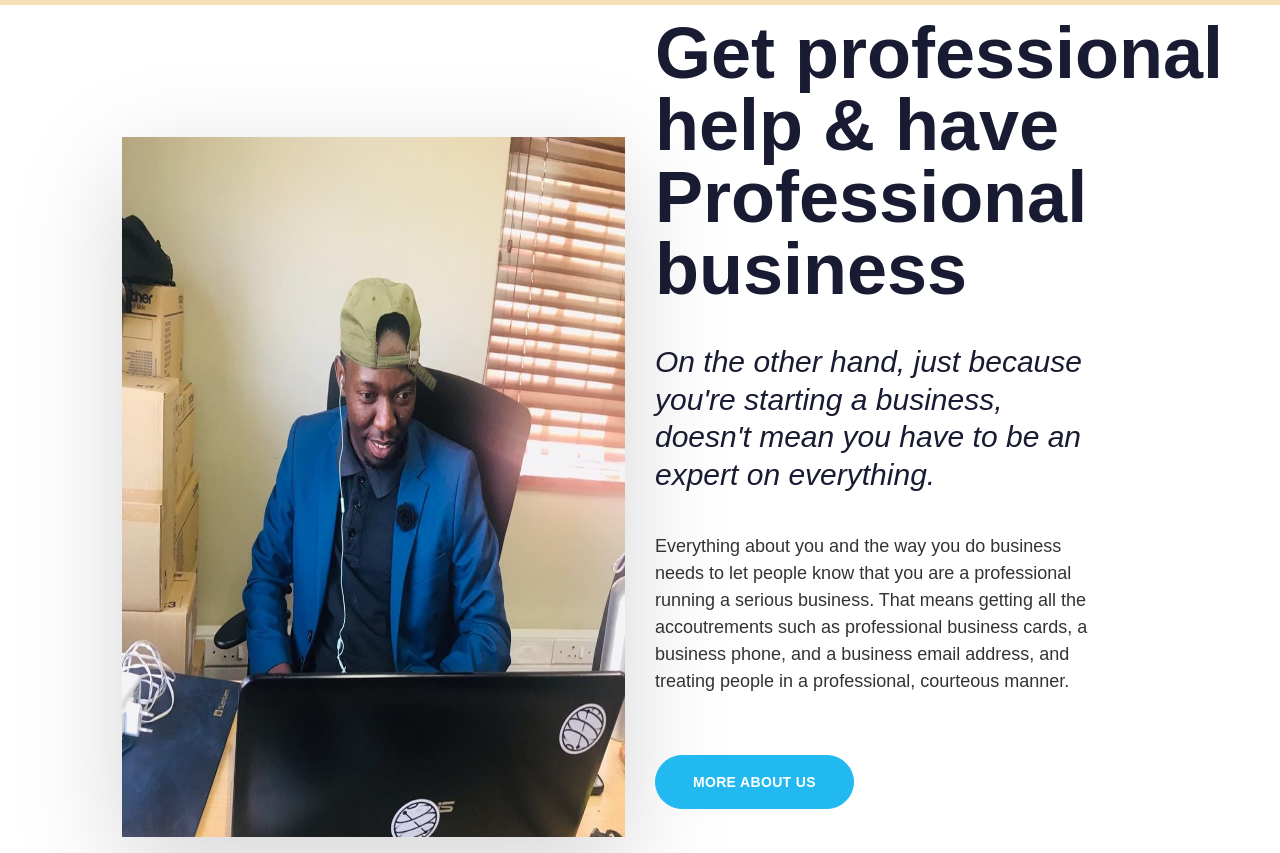
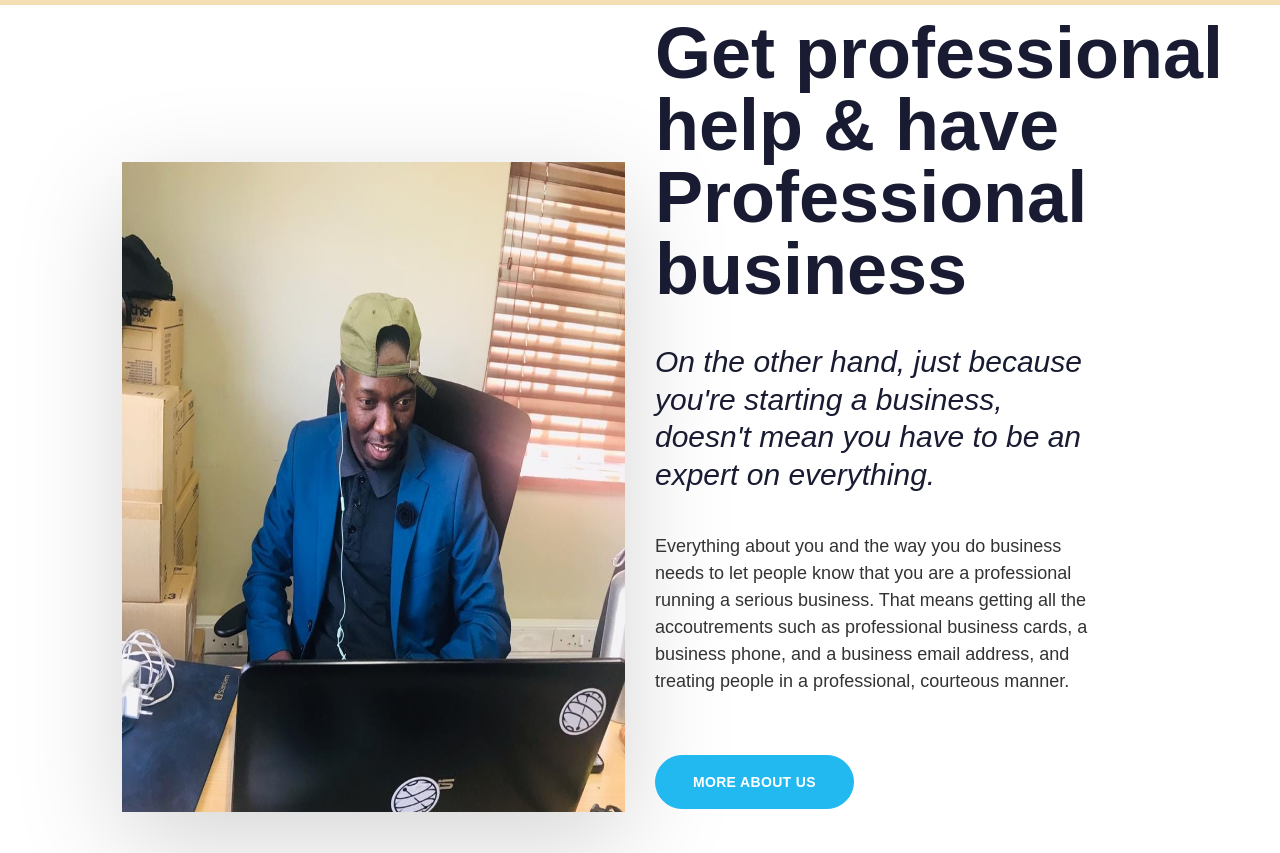
Before and after one commit to Thato-Maboya/DigitalMarket, a plain HTML site: page index.html in a window 1280 px wide. Shown: the part 2540-3393 px from the top of the page. Drawn offline with Linux system fonts and the light colour scheme; some packages are replaced by stand-ins of ours; a script that the page names is missing; a web font is replaced by a local one.

Commit message:
Update index.html

```diff
--- a/index.html
+++ b/index.html
@@ -722,7 +722,7 @@
                                          data-parallax-options='{"overflowHidden":false,"easing":"linear"}'
                                     >
                                         <figure>
-                                            <img src="Image/maboya.jpg" alt="Maboya" style="width:650px;height:700px" />
+                                            <img src="Image/maboya.jpg" alt="Maboya" style="width:650px;height:650px" />
                                         </figure>
                                     </div><!-- /.liquid-img-container-inner -->
                                 </div><!-- /.liquid-img-group-img-container -->
```
